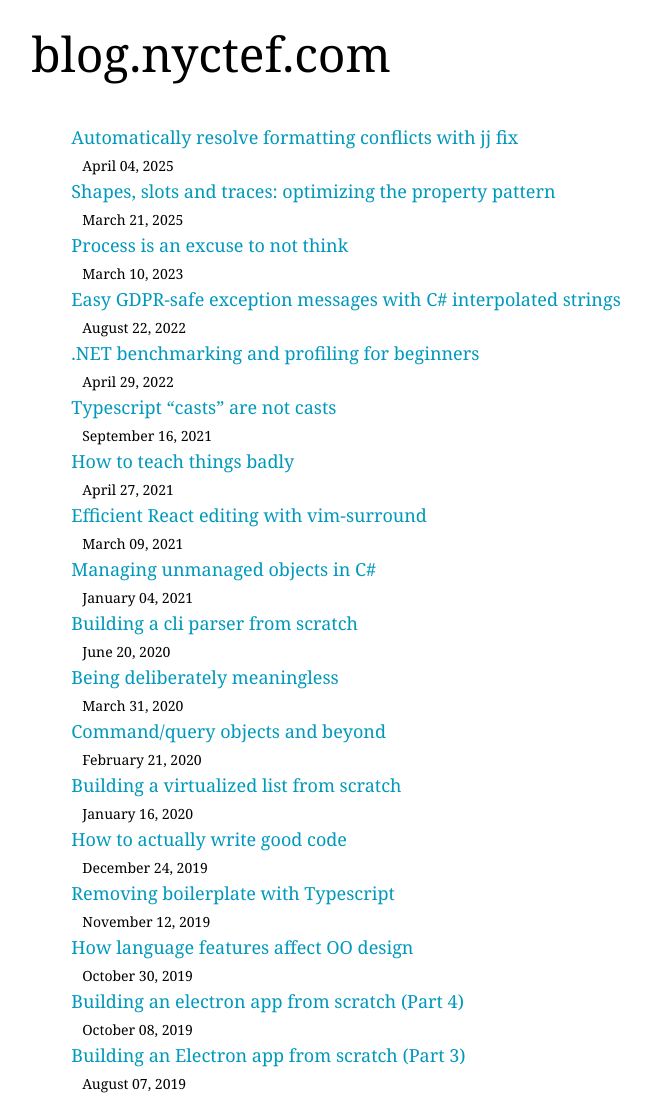
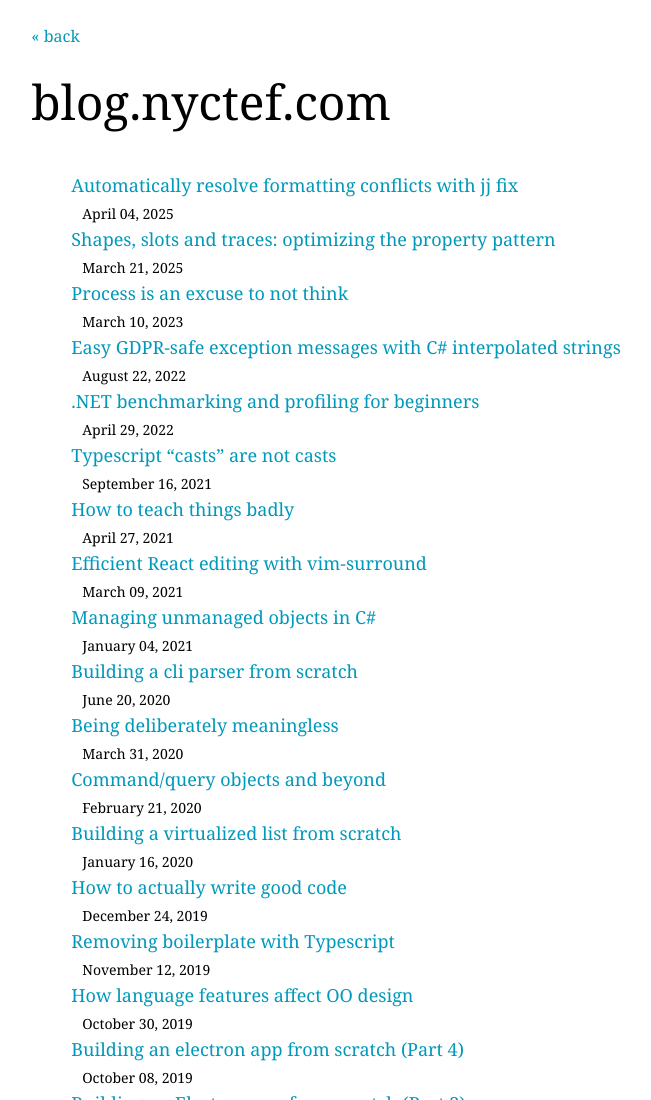
Before and after one commit to nyctef/blog.nyctef.com, an Eleventy site: page src/index.html in a window 1280 px wide. Shown: the top 1100 px of the page, without its empty margins (268-919 px from the left). Built offline with nearby package versions, Linux system fonts and the light colour scheme; Eleventy itself is replaced by a stand-in of ours; files that its build step writes are made by us from their sources; a web font is replaced by a local one.

Commit message:
add back link to top-level nyctef.com

```diff
--- a/src/index.html
+++ b/src/index.html
@@ -1,6 +1,9 @@
 ---
 layout: index-layout.html
 ---
+
+<br />
+<a href="https://nyctef.com">« back</a>
 
 <h2>blog.nyctef.com</h2>
 
```
